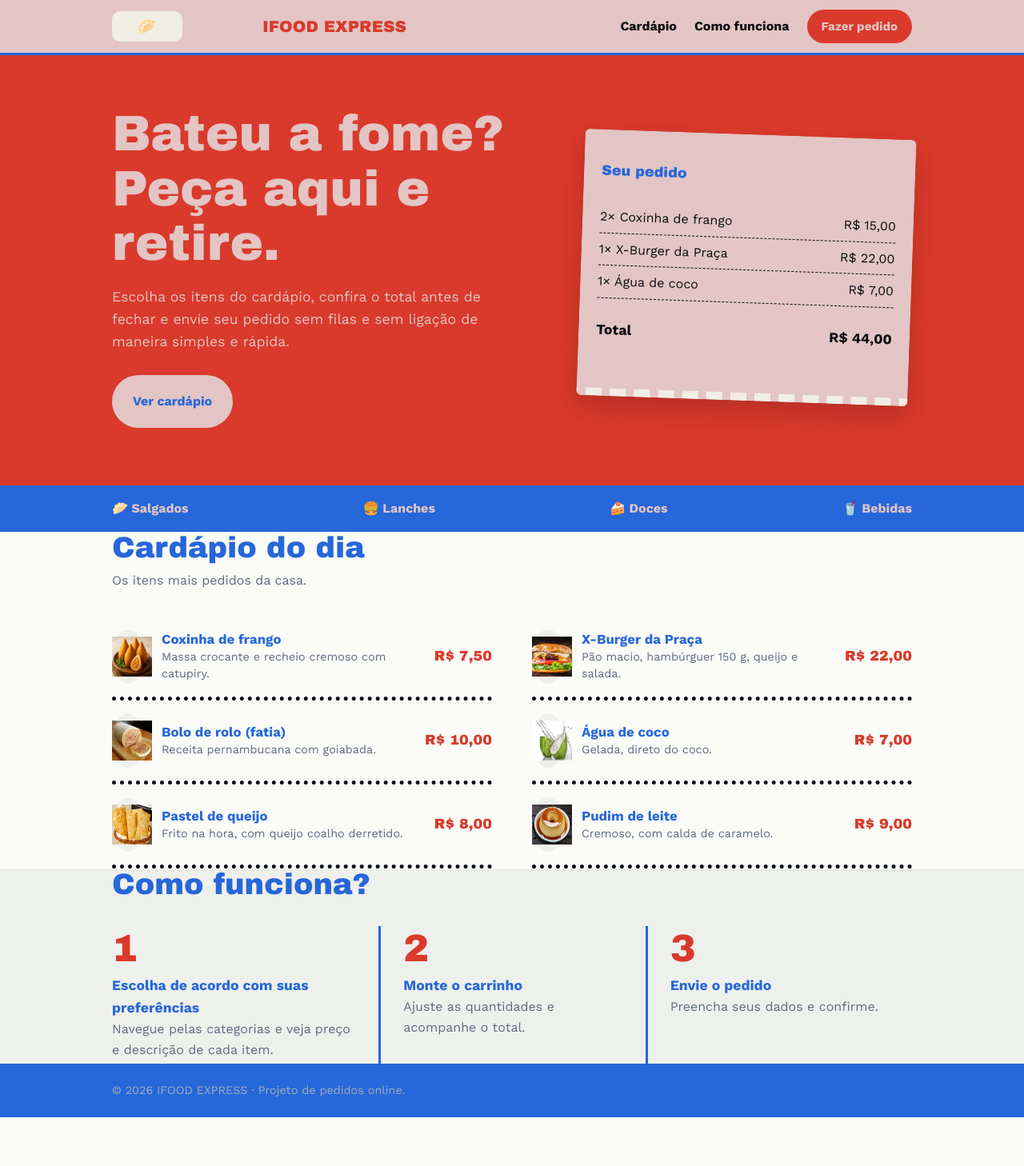
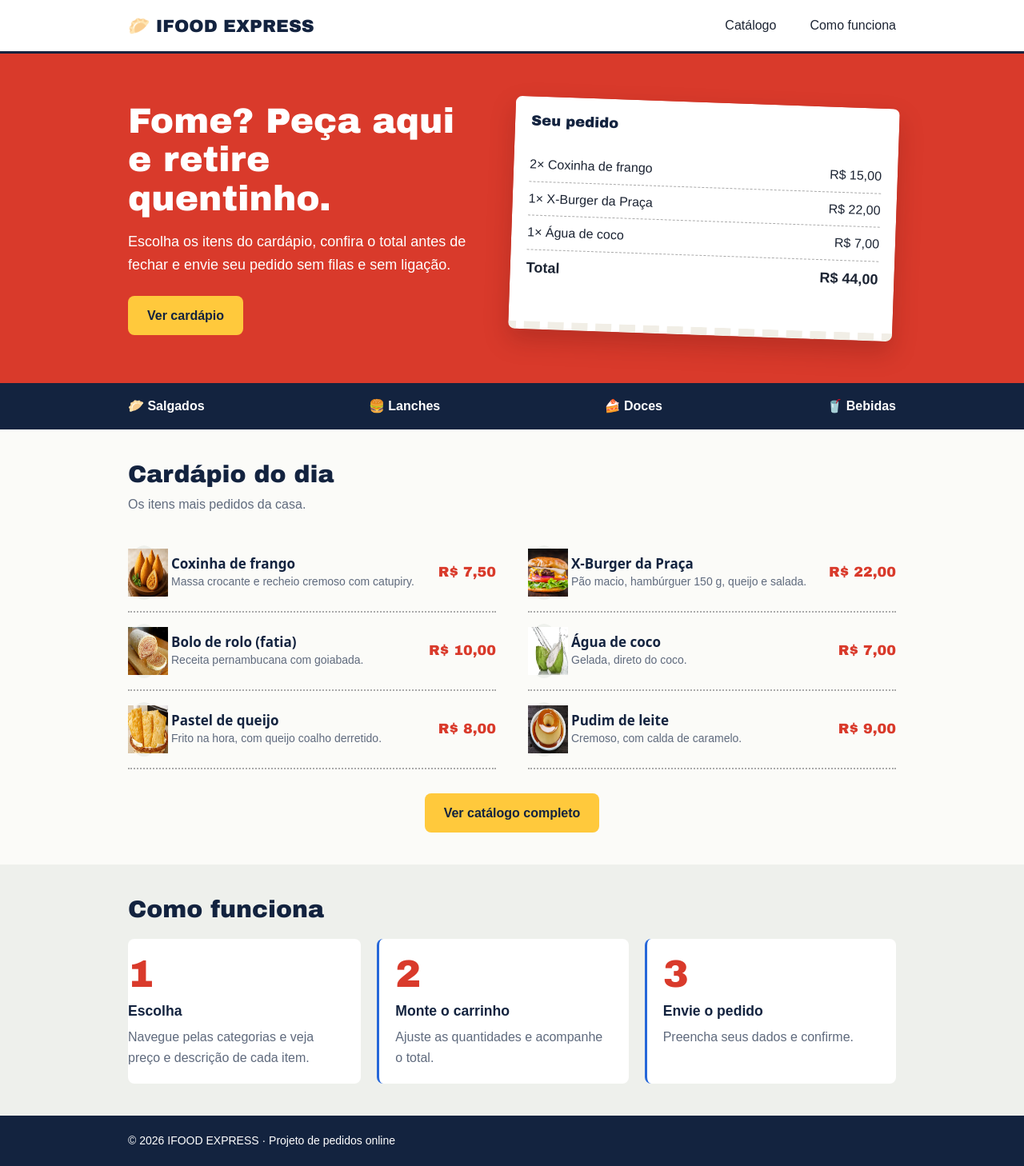
Before and after one commit to matheusdev571/Sistema-de-Pedidos-online., a plain HTML site: page index.html in a window 1280 px wide. Shown: the whole page at 80% size. Before the commit the page ends 1397 px from the top, so only its background shows below. Drawn offline with nearby package versions, Linux system fonts and the light colour scheme.

Commit message:
catalogo concluido

```diff
--- a/index.html
+++ b/index.html
@@ -3,20 +3,19 @@
 <head>
   <meta charset="utf-8">
   <meta name="viewport" content="width=device-width, initial-scale=1">
-  <title>IFOOD EXPRESS– Pedidos online</title>
-  <link rel="preconnect" href="https://fonts.googleapis.com">
-  <link href="https://fonts.googleapis.com/css2?family=Archivo+Black&family=Work+Sans:wght@400;500;700&display=swap" rel="stylesheet">
+  <title>Sabor da Praça – Pedidos online</title>
   <link rel="stylesheet" href="style.css">
+  <link rel="stylesheet" href="style (1).css">
 </head>
 <body>
 
   <header class="topo">
     <div class="container topo__linha">
-      <a class="marca" href="#inicio"><span class="marca__logo" aria-hidden="true">🥟</span>IFOOD EXPRESS</a>
+      <a class="marca" href="#inicio">🥟 IFOOD EXPRESS</a>
       <nav class="menu" aria-label="Principal">
-        <a href="#cardapio">Cardápio</a>
+        <a href="catalogo.html">Catálogo</a>
         <a href="#como-funciona">Como funciona</a>
-        <a class="botao botao--pequeno" href="#cardapio">Fazer pedido</a>
+
       </nav>
     </div>
   </header>
@@ -26,9 +25,9 @@
     <section class="hero">
       <div class="container hero__grade">
         <div class="hero__texto">
-          <h1>Bateu a fome? Peça aqui e retire.</h1>
-          <p>Escolha os itens do cardápio, confira o total antes de fechar e envie seu pedido sem filas e sem ligação de maneira simples e rápida.</p>
-          <a class="botao botao--claro" href="#cardapio">Ver cardápio</a>
+          <h1>Fome? Peça aqui e retire quentinho.</h1>
+          <p>Escolha os itens do cardápio, confira o total antes de fechar e envie seu pedido sem filas e sem ligação.</p>
+          <a class="botao" href="catalogo.html">Ver cardápio</a>
         </div>
 
         <div class="comanda" aria-label="Exemplo de pedido">
@@ -59,44 +58,45 @@
 
         <ul class="cardapio">
           <li class="prato">
-            <span class="prato__icone" aria-hidden="true"><img src="image/coxinha.webp" alt="Coxinha de frango" width="50" height="50"></span>
+            <span class="prato__icone"><img src="image/coxinha.webp" alt="Coxinha de frango" width="50" height="60"></span>
             <div class="prato__info"><h3>Coxinha de frango</h3><p>Massa crocante e recheio cremoso com catupiry.</p></div>
             <span class="prato__preco">R$ 7,50</span>
           </li>
           <li class="prato">
-            <span class="prato__icone" aria-hidden="true"><img src="image/Best-Burger-5.jpg" alt="X-Burger da Praça" width="50" height="50"></span>
+            <span class="prato__icone"><img src="image/burger.jpg" alt="X-Burger da Praça" width="50" height="60"></span>
             <div class="prato__info"><h3>X-Burger da Praça</h3><p>Pão macio, hambúrguer 150 g, queijo e salada.</p></div>
             <span class="prato__preco">R$ 22,00</span>
           </li>
           <li class="prato">
-            <span class="prato__icone" aria-hidden="true"><img src="image/boloderolo.webp" alt="Bolo de rolo (fatia)" width="50" height="50"></span>
+            <span class="prato__icone"><img src="image/boloderolo.webp" alt="Bolo de rolo (fatia)" width="50" height="60"></span>
             <div class="prato__info"><h3>Bolo de rolo (fatia)</h3><p>Receita pernambucana com goiabada.</p></div>
             <span class="prato__preco">R$ 10,00</span>
           </li>
           <li class="prato">
-            <span class="prato__icone" aria-hidden="true"><img src="image/coco.webp" alt="Água de coco" width="50" height="50"></span>
+            <span class="prato__icone"><img src="image/coco.webp" alt="Água de coco" width="50" height="60"></span>
             <div class="prato__info"><h3>Água de coco</h3><p>Gelada, direto do coco.</p></div>
             <span class="prato__preco">R$ 7,00</span>
           </li>
           <li class="prato">
-            <span class="prato__icone" aria-hidden="true"><img src="image/pastel.webp" alt="Pastel de queijo" width="50" height="50"></span>
+            <span class="prato__icone"><img src="image/pastel.webp" alt="Pastel de queijo" width="50" height="60"></span>
             <div class="prato__info"><h3>Pastel de queijo</h3><p>Frito na hora, com queijo coalho derretido.</p></div>
             <span class="prato__preco">R$ 8,00</span>
           </li>
           <li class="prato">
-            <span class="prato__icone" aria-hidden="true"><img src="image/OIP.webp" alt="" width="50" height="50"></span>
+            <span class="prato__icone"><img src="image/OIP.webp" alt="Pudim de leite" width="50" height="60"></span>
             <div class="prato__info"><h3>Pudim de leite</h3><p>Cremoso, com calda de caramelo.</p></div>
             <span class="prato__preco">R$ 9,00</span>
           </li>
         </ul>
+        <p class="ver-mais"><a class="botao" href="catalogo.html">Ver catálogo completo</a></p>
       </div>
     </section>
 
     <section class="secao secao--cinza" id="como-funciona">
       <div class="container">
-        <h2>Como funciona?</h2>
+        <h2>Como funciona</h2>
         <ol class="passos">
-          <li><strong>Escolha de acordo com suas preferências</strong><span>Navegue pelas categorias e veja preço e descrição de cada item.</span></li>
+          <li><strong>Escolha</strong><span>Navegue pelas categorias e veja preço e descrição de cada item.</span></li>
           <li><strong>Monte o carrinho</strong><span>Ajuste as quantidades e acompanhe o total.</span></li>
           <li><strong>Envie o pedido</strong><span>Preencha seus dados e confirme.</span></li>
         </ol>
@@ -106,7 +106,7 @@
   </main>
 
   <footer class="rodape">
-    <div class="container">© 2026 IFOOD EXPRESS · Projeto de pedidos online.</div>
+    <div class="container">© 2026 IFOOD EXPRESS · Projeto de pedidos online</div>
   </footer>
 
 </body>
--- a/style.css
+++ b/style.css
@@ -182,3 +182,333 @@ a:focus-visible { outline: 3px solid var(--amarelo); outline-offset: 3px; }
   .secao { padding: 48px 0; }
 }
 @media (prefers-reduced-motion: reduce) { html { scroll-behavior: auto; } }
+* {
+  box-sizing: border-box;
+}
+
+body {
+  margin: 0;
+  font-family: Arial, sans-serif;
+  background: #fbfbf8;
+  color: #1c2433;
+}
+
+a {
+  color: inherit;
+}
+
+.container {
+  max-width: 1000px;
+  margin: 0 auto;
+  padding: 0 20px;
+}
+
+/* ===== Botão ===== */
+.botao {
+  display: inline-block;
+  padding: 12px 24px;
+  background: #ffc93c;
+  color: #13233f;
+  font-weight: bold;
+  text-decoration: none;
+  border-radius: 8px;
+}
+
+/* ===== Topo ===== */
+.topo {
+  background: white;
+  border-bottom: 3px solid #13233f;
+}
+
+.topo__linha {
+  display: flex;
+  justify-content: space-between;
+  align-items: center;
+  height: 64px;
+}
+
+.marca {
+  font-size: 22px;
+  font-weight: bold;
+  color: #13233f;
+  text-decoration: none;
+}
+
+.menu a {
+  margin-left: 20px;
+  text-decoration: none;
+}
+
+.menu a:hover {
+  color: #d93a2b;
+}
+
+/* ===== Início: apresentação ===== */
+.hero {
+  background: #d93a2b;
+  color: white;
+  padding: 60px 0;
+}
+
+.hero__grade {
+  display: flex;
+  align-items: center;
+  gap: 40px;
+}
+
+.hero__texto {
+  flex: 1;
+}
+
+.hero h1 {
+  font-size: 44px;
+  margin: 0 0 16px;
+}
+
+.hero p {
+  font-size: 18px;
+  margin: 0 0 24px;
+}
+
+.comanda {
+  flex: 1;
+  background: white;
+  color: #1c2433;
+  padding: 20px;
+  border-radius: 8px;
+}
+
+.comanda__titulo {
+  margin: 0 0 10px;
+  font-size: 20px;
+  font-weight: bold;
+  color: #13233f;
+}
+
+.comanda__lista {
+  list-style: none;
+  margin: 0;
+  padding: 0;
+}
+
+.comanda__lista li,
+.comanda__total {
+  display: flex;
+  justify-content: space-between;
+  padding: 8px 0;
+  border-bottom: 1px dashed #aaa;
+}
+
+.comanda__total {
+  margin: 0;
+  border: none;
+  font-weight: bold;
+}
+
+/* ===== Faixa de categorias ===== */
+.faixa {
+  background: #13233f;
+  color: white;
+}
+
+.faixa__linha {
+  display: flex;
+  justify-content: space-between;
+  flex-wrap: wrap;
+  padding: 16px 20px;
+  font-weight: bold;
+}
+
+/* ===== Seções ===== */
+.secao {
+  padding: 40px 0;
+}
+
+.secao--cinza {
+  background: #eef0ec;
+}
+
+.secao h2 {
+  margin: 0 0 8px;
+  font-size: 30px;
+  color: #13233f;
+}
+
+.secao__sub {
+  margin: 0 0 24px;
+  color: #5f6a7d;
+}
+
+/* ===== Cardápio do dia (início) ===== */
+.cardapio {
+  list-style: none;
+  margin: 0;
+  padding: 0;
+  display: grid;
+  grid-template-columns: 1fr 1fr;
+  gap: 0 40px;
+}
+
+.prato {
+  display: flex;
+  align-items: center;
+  gap: 14px;
+  padding: 14px 0;
+  border-bottom: 2px dotted #aaa;
+}
+
+.prato__icone {
+  font-size: 30px;
+}
+
+.prato__info {
+  flex: 1;
+}
+
+.prato h3 {
+  margin: 0;
+  font-size: 17px;
+  color: #13233f;
+}
+
+.prato p {
+  margin: 2px 0 0;
+  font-size: 14px;
+  color: #5f6a7d;
+}
+
+.prato__preco {
+  font-weight: bold;
+  color: #d93a2b;
+}
+
+.ver-mais {
+  margin: 30px 0 0;
+  text-align: center;
+}
+
+/* ===== Como funciona ===== */
+.passos {
+  display: flex;
+  gap: 20px;
+  margin: 20px 0 0;
+  padding: 0;
+  list-style: none;
+}
+
+.passos li {
+  flex: 1;
+  background: white;
+  padding: 20px;
+  border-radius: 8px;
+}
+
+.passos strong {
+  display: block;
+  margin-bottom: 6px;
+  color: #13233f;
+}
+
+/* ===== Catálogo ===== */
+.titulo-pagina {
+  background: #13233f;
+  color: white;
+  padding: 40px 0;
+}
+
+.titulo-pagina h1 {
+  margin: 0 0 8px;
+  font-size: 36px;
+}
+
+.titulo-pagina p {
+  margin: 0;
+}
+
+.categorias {
+  padding: 24px 0 0;
+}
+
+.categorias a {
+  display: inline-block;
+  margin: 0 8px 8px 0;
+  padding: 10px 20px;
+  border: 2px solid #13233f;
+  border-radius: 30px;
+  color: #13233f;
+  font-weight: bold;
+  text-decoration: none;
+}
+
+.categorias a:hover {
+  background: #13233f;
+  color: white;
+}
+
+.catalogo {
+  display: grid;
+  grid-template-columns: repeat(3, 1fr);
+  gap: 20px;
+}
+
+.produto {
+  background: white;
+  border: 2px solid #13233f;
+  border-radius: 10px;
+  padding: 16px;
+}
+
+.produto__imagem {
+  background: #eef0ec;
+  border-radius: 8px;
+  padding: 20px;
+  text-align: center;
+  font-size: 50px;
+}
+
+.produto h3 {
+  margin: 12px 0 4px;
+  font-size: 18px;
+  color: #13233f;
+}
+
+.produto p {
+  margin: 0 0 10px;
+  font-size: 14px;
+  color: #5f6a7d;
+}
+
+.produto__preco {
+  font-size: 20px;
+  font-weight: bold;
+  color: #d93a2b;
+}
+
+/* ===== Rodapé ===== */
+.rodape {
+  background: #13233f;
+  color: white;
+  padding: 20px 0;
+  font-size: 14px;
+}
+
+/* ===== Celular ===== */
+@media (max-width: 700px) {
+  .hero__grade,
+  .passos {
+    flex-direction: column;
+  }
+
+  .hero h1 {
+    font-size: 32px;
+  }
+
+  .cardapio {
+    grid-template-columns: 1fr;
+  }
+
+  .catalogo {
+    grid-template-columns: 1fr 1fr;
+    gap: 12px;
+  }
+}
```
Also changed, not shown: catalogo.html (added, +142 -0 lines), image/briga.webp (added), image/burger.jpg (renamed from image/Best-Burger-5.jpg), image/cachorro.webp (added), image/caju.jpg (added), image/empada.jpg (added), image/refri.webp (added), image/sanduiche.webp (added).
